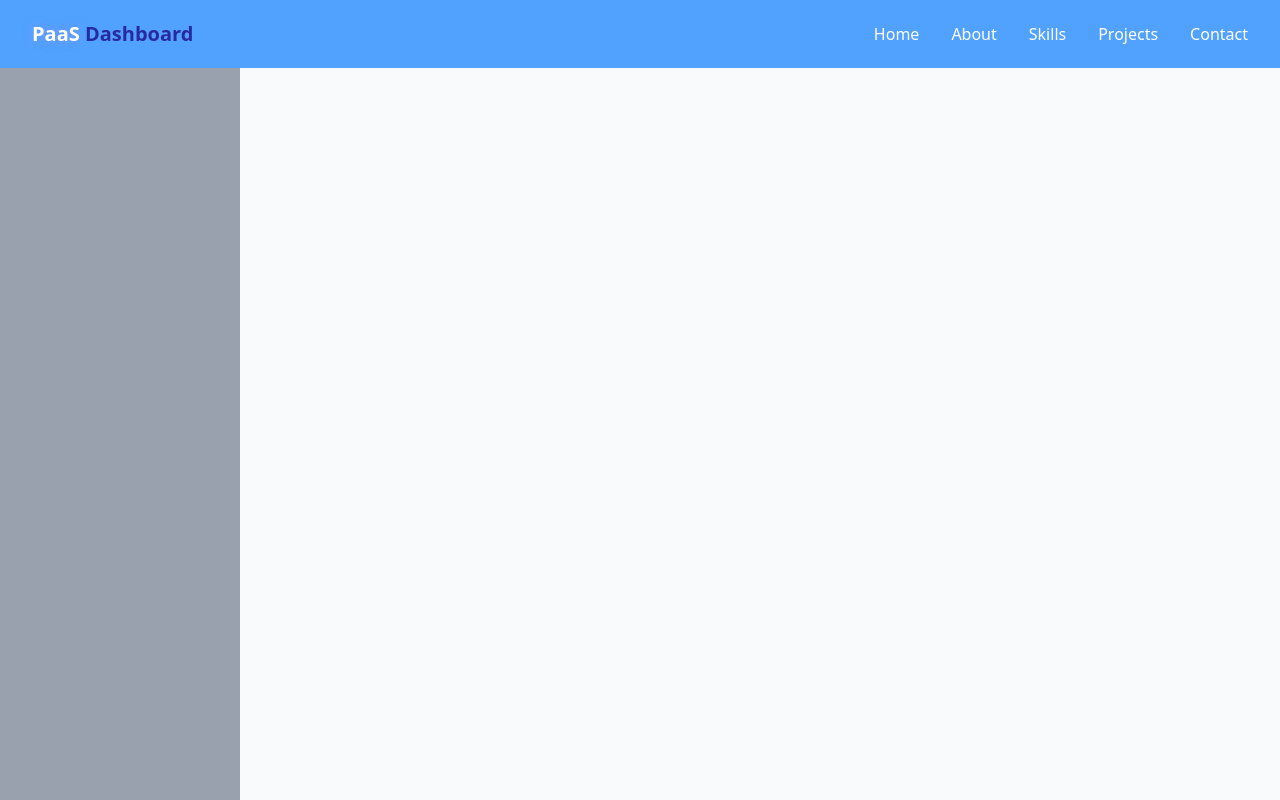
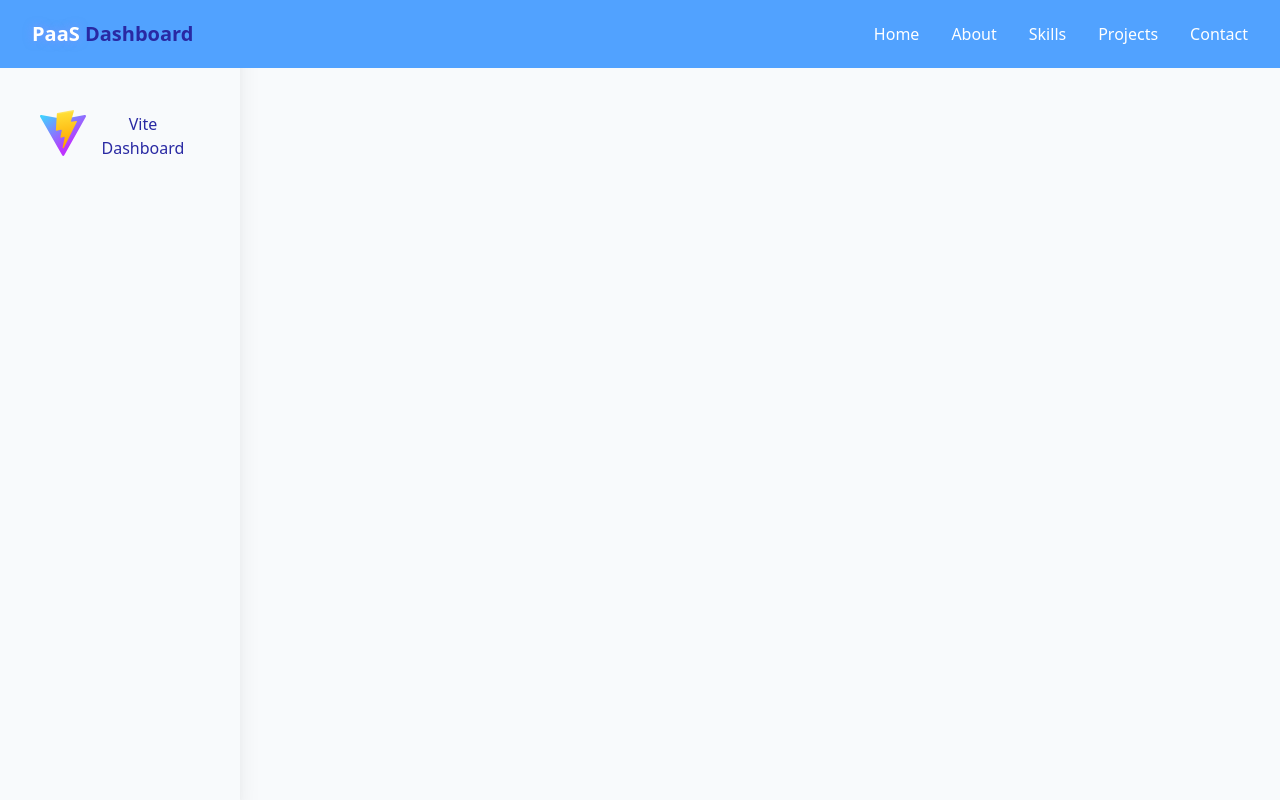
Before and after one commit to LorenzoLim/paas-dashboard, a React (Vite) app: page / in a window 1280 px wide. Built offline with nearby package versions, Linux system fonts and the light colour scheme.

Commit message:
Added box shadow and logo to sidebar

```diff
--- a/src/components/Sidebar.tsx
+++ b/src/components/Sidebar.tsx
@@ -1,3 +1,12 @@
 export const Sidebar = () => {
-  return <div className="absolute w-60 h-full bg-gray-400">Test</div>;
+  return (
+    <div className="absolute w-60 h-full shadow-xl bg-gray-300) p-10">
+      <div className="mt-17 flex justify-between">
+        <div>
+          <img src="./vite.svg" style={{ width: 50, height: 50 }} />
+        </div>
+        <span className="p-1 bold text-primary">Vite Dashboard</span>
+      </div>
+    </div>
+  );
 };
```
